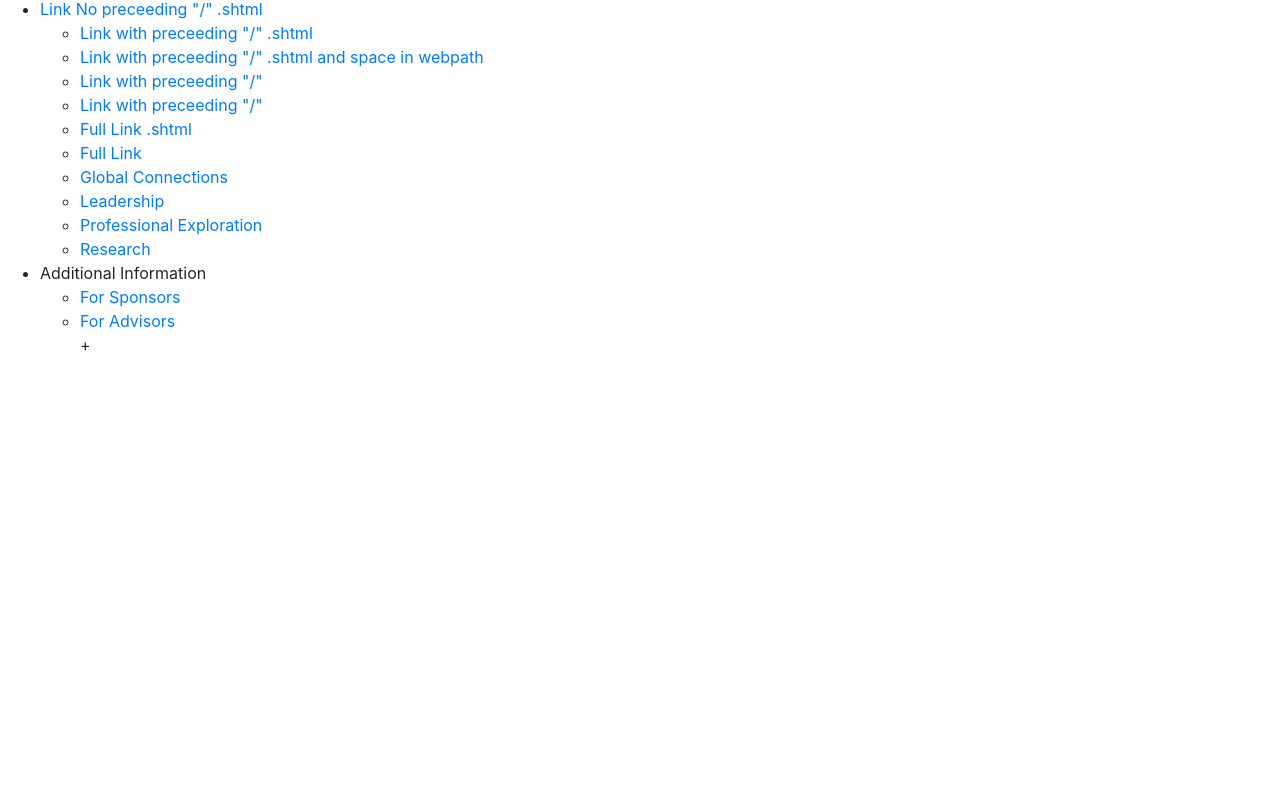
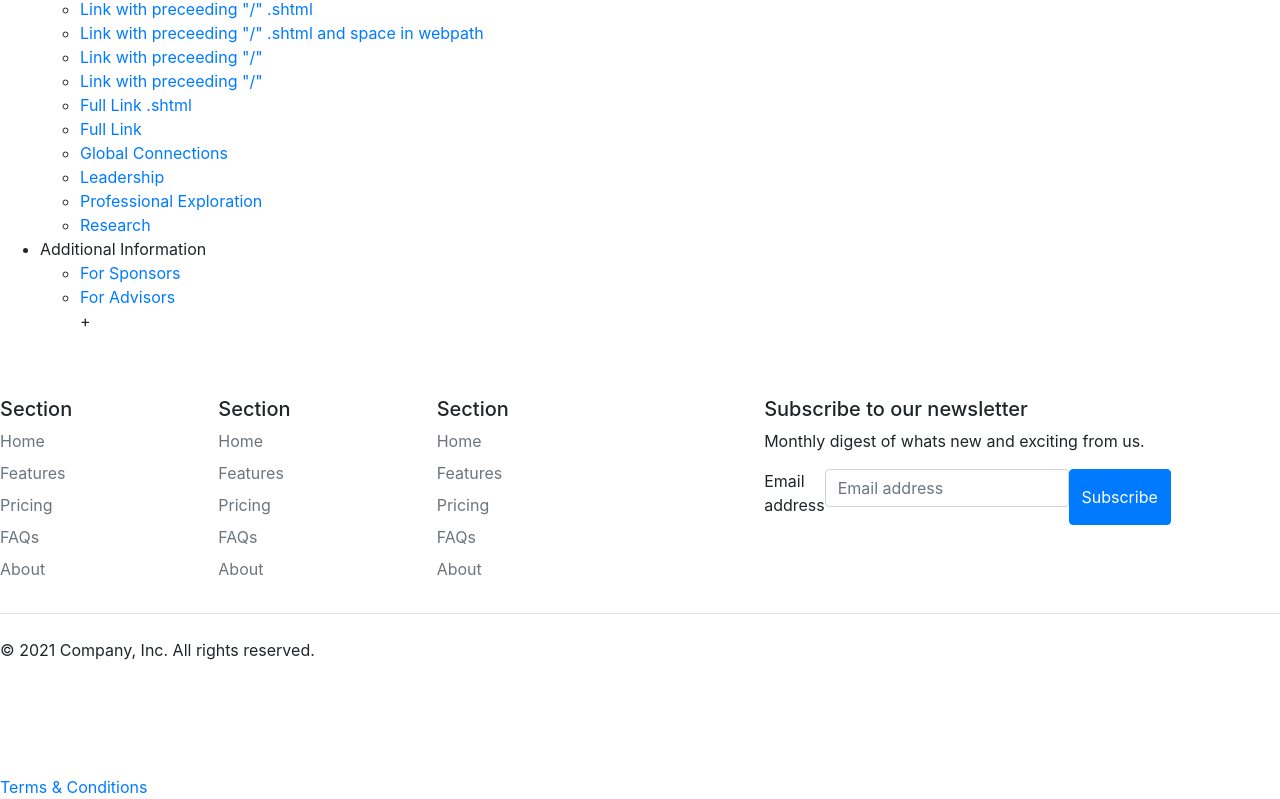
Before and after one commit to jayquake/csb-vdbpo, a website: page index.html in a window 1280 px wide. Shown: the part 129-928 px from the top of the page. Before the commit the page ends 800 px from the top, so only its background shows below. Drawn offline with nearby package versions, Linux system fonts and the light colour scheme.

Commit message:
Deployment from Codesandbox.

```diff
--- a/index.html
+++ b/index.html
@@ -42,10 +42,7 @@ End Google Tag Manager -->
 
 
   <body>
-    <a
-      href="https://crm.catertrax.com/publisher_uploads/Sodexo/TERMS_AND_CONDITIONS.pdf"
-      >PDF PDF</a
-    >
+
 
     <nav class="navbar navbar-expand-lg navbar-light bg-info">
       <div class="container-fluid">
@@ -148,5 +145,67 @@ End Google Tag Manager -->
         </li>
       </ul>
     </nav>
+
+    <footer class="py-5">
+      <div class="row">
+        <div class="col-2">
+          <h5>Section</h5>
+          <ul class="nav flex-column">
+            <li class="nav-item mb-2"><a href="#" class="nav-link p-0 text-muted">Home</a></li>
+            <li class="nav-item mb-2"><a href="#" class="nav-link p-0 text-muted">Features</a></li>
+            <li class="nav-item mb-2"><a href="#" class="nav-link p-0 text-muted">Pricing</a></li>
+            <li class="nav-item mb-2"><a href="#" class="nav-link p-0 text-muted">FAQs</a></li>
+            <li class="nav-item mb-2"><a href="#" class="nav-link p-0 text-muted">About</a></li>
+          </ul>
+        </div>
+
+        <div class="col-2">
+          <h5>Section</h5>
+          <ul class="nav flex-column">
+            <li class="nav-item mb-2"><a href="#" class="nav-link p-0 text-muted">Home</a></li>
+            <li class="nav-item mb-2"><a href="#" class="nav-link p-0 text-muted">Features</a></li>
+            <li class="nav-item mb-2"><a href="#" class="nav-link p-0 text-muted">Pricing</a></li>
+            <li class="nav-item mb-2"><a href="#" class="nav-link p-0 text-muted">FAQs</a></li>
+            <li class="nav-item mb-2"><a href="#" class="nav-link p-0 text-muted">About</a></li>
+          </ul>
+        </div>
+
+        <div class="col-2">
+          <h5>Section</h5>
+          <ul class="nav flex-column">
+            <li class="nav-item mb-2"><a href="#" class="nav-link p-0 text-muted">Home</a></li>
+            <li class="nav-item mb-2"><a href="#" class="nav-link p-0 text-muted">Features</a></li>
+            <li class="nav-item mb-2"><a href="#" class="nav-link p-0 text-muted">Pricing</a></li>
+            <li class="nav-item mb-2"><a href="#" class="nav-link p-0 text-muted">FAQs</a></li>
+            <li class="nav-item mb-2"><a href="#" class="nav-link p-0 text-muted">About</a></li>
+          </ul>
+        </div>
+
+        <div class="col-4 offset-1">
+          <form>
+            <h5>Subscribe to our newsletter</h5>
+            <p>Monthly digest of whats new and exciting from us.</p>
+            <div class="d-flex w-100 gap-2">
+              <label for="newsletter1" class="visually-hidden">Email address</label>
+              <input id="newsletter1" type="text" class="form-control" placeholder="Email address">
+              <button class="btn btn-primary" type="button">Subscribe</button>
+            </div>
+          </form>
+        </div>
+      </div>
+
+      <div class="d-flex justify-content-between py-4 my-4 border-top">
+        <p>© 2021 Company, Inc. All rights reserved.</p>
+        <ul class="list-unstyled d-flex">
+          <li class="ms-3"><a class="link-dark" href="#"><svg class="bi" width="24" height="24"><use xlink:href="#twitter"></use></svg></a></li>
+          <li class="ms-3"><a class="link-dark" href="#"><svg class="bi" width="24" height="24"><use xlink:href="#instagram"></use></svg></a></li>
+          <li class="ms-3"><a class="link-dark" href="#"><svg class="bi" width="24" height="24"><use xlink:href="#facebook"></use></svg></a></li>
+        </ul>
+      </div>
+    </footer>
+    <footer>    <a
+      href="https://crm.catertrax.com/publisher_uploads/Sodexo/TERMS_AND_CONDITIONS.pdf"
+      >Terms & Conditions</a
+    ></footer>
   </body>
 </html>
```
